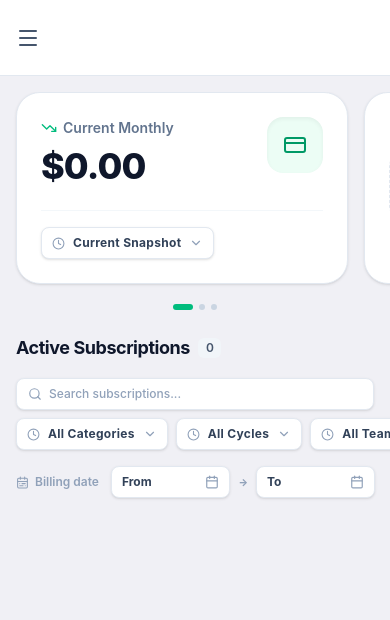
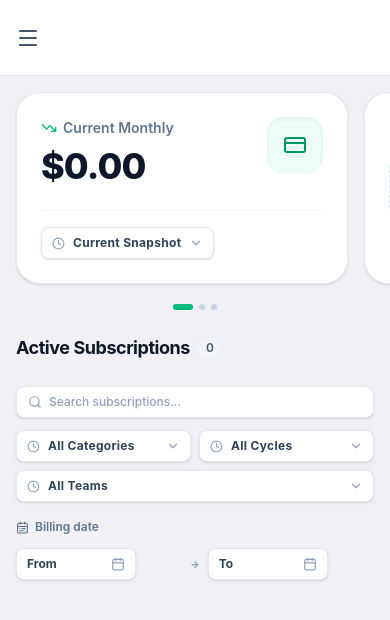
Before and after one commit to rajputshashank003/CostOp, a React (Vite) app in the folder client/: page /home in a window 390 px wide. Shown: the top 620 px of the page. Built offline with nearby package versions, Linux system fonts and the light colour scheme; no server answers.

Commit message:
fix: styles

```diff
--- a/client/src/components/MobileNav/MobileNav.tsx
+++ b/client/src/components/MobileNav/MobileNav.tsx
@@ -1,6 +1,6 @@
 import { useState, useEffect } from "react";
 import { Link, useLocation } from "react-router-dom";
-import { LayoutDashboard, LogOut, Receipt, History as HistoryIcon, Users, Settings, Menu, X } from "lucide-react";
+import { LayoutDashboard, LogOut, Receipt, History as HistoryIcon, Users, Settings, Menu, X, Inbox } from "lucide-react";
 import { useUser } from "../../hooks/useUser";
 import { motion, AnimatePresence } from "framer-motion";
 
@@ -101,6 +101,14 @@ export default function MobileNav() {
                                 <motion.div className="group-hover:scale-110 transition-transform"><Users size={20} /></motion.div>
                                 Members
                             </MotionLink>
+                            <MotionLink whileTap={{ scale: 0.98 }} onClick={() => setIsOpen(false)} to="/requests" className={`flex items-center gap-3 px-4 py-3.5 rounded-xl font-medium transition-colors group ${location.pathname === '/requests' ? 'bg-indigo-50 text-indigo-700' : 'text-slate-600 hover:bg-slate-50'}`}>
+                                <motion.div className="group-hover:scale-110 transition-transform"><Inbox size={20} /></motion.div>
+                                Requests
+                            </MotionLink>
+                            <MotionLink whileTap={{ scale: 0.98 }} onClick={() => setIsOpen(false)} to="/profile" className={`flex items-center gap-3 px-4 py-3.5 rounded-xl font-medium transition-colors group ${location.pathname === '/profile' ? 'bg-emerald-50 text-emerald-700' : 'text-slate-600 hover:bg-slate-50'}`}>
+                                <motion.div className="group-hover:scale-110 transition-transform"><Users size={20} /></motion.div>
+                                Profile
+                            </MotionLink>
                             <MotionLink whileTap={{ scale: 0.98 }} onClick={() => setIsOpen(false)} to="#" className="flex items-center gap-3 px-4 py-3.5 rounded-xl text-slate-600 hover:bg-slate-50 font-medium transition-colors group">
                                 <motion.div className="group-hover:rotate-45 transition-transform"><Settings size={20} /></motion.div>
                                 Settings
--- a/client/src/screens/History/components/HistoryToolbar.tsx
+++ b/client/src/screens/History/components/HistoryToolbar.tsx
@@ -32,16 +32,16 @@ export default function HistoryToolbar() {
 
     return (
         <div className="flex flex-col gap-3 mb-6">
-            <div className="flex flex-col md:flex-row md:items-center justify-between gap-4">
-                <h3 className="text-lg font-bold text-slate-900 tracking-tight flex items-center gap-2">
+            <div className="flex flex-col lg:flex-row lg:items-center justify-between gap-4">
+                <h3 className="text-lg whitespace-nowrap font-bold text-slate-900 tracking-tight flex items-center gap-2">
                     Archived Subscriptions
                     <span className="bg-slate-100 text-slate-600 px-2 py-0.5 rounded-md text-xs font-semibold">
                         {size(archived)}
                     </span>
                 </h3>
 
-                <div className="flex flex-col sm:flex-row items-center gap-2 sm:gap-3 w-full md:w-auto">
-                    <div className="relative w-full sm:w-[200px]">
+                <div className="flex flex-col xl:flex-row items-start xl:items-center gap-3 w-full xl:w-auto mt-2 md:mt-0">
+                    <div className="relative w-full xl:w-[220px]">
                         <Search size={14} className="absolute left-3 top-1/2 -translate-y-1/2 text-slate-400" />
                         <input
                             type="text"
@@ -52,12 +52,15 @@ export default function HistoryToolbar() {
                         />
                     </div>
 
-                    <div className="flex items-center gap-2 w-full sm:w-auto">
+                    <div className="grid grid-cols-2 sm:flex sm:flex-wrap items-center gap-2 w-full xl:w-auto">
+                        <div className="w-full sm:w-auto">
                             <TimeframeDropdown
                                 value={filterCategory}
                                 onChange={(v) => setFilterCategory(v as string)}
                                 options={availableCategories}
                             />
+                        </div>
+                        <div className="w-full sm:w-auto">
                             <TimeframeDropdown
                                 value={filterCycle}
                                 onChange={(v) => setFilterCycle(v as string)}
@@ -66,37 +69,42 @@ export default function HistoryToolbar() {
                                     { value: "Monthly", label: "Monthly" },
                                     { value: "Yearly", label: "Yearly" }
                                 ]}
+                                align="left"
                             />
+                        </div>
+                        <div className="col-span-2 sm:col-span-1 w-full sm:w-auto">
                             <TimeframeDropdown
                                 value={filterTeam || "all"}
                                 onChange={(v) => setFilterTeam(v as string)}
                                 options={availableTeams}
+                                align="left"
                             />
+                        </div>
                     </div>
                 </div>
             </div>
 
             {/* Date Range filter row */}
-            <div className="flex items-center gap-3">
-                <span className="flex items-center gap-1.5 text-[12px] font-semibold text-slate-400 flex-shrink-0">
+            <div className="flex flex-col sm:flex-row items-start sm:items-center gap-2 sm:gap-3 mb-2 w-full">
+                <span className="flex items-center gap-1.5 text-[12px] font-semibold text-slate-500 mb-1 sm:mb-0">
                     <CalendarRange size={13} />
                     Billing date
                 </span>
-                <div className="flex items-center gap-2">
-                    <div className="w-[45%]">
+                <div className="flex items-center gap-2 w-full sm:w-auto">
+                    <div className="flex-1 sm:flex-none sm:w-[130px]">
                         <MonthPicker value={dateStart} onChange={setDateStart} placeholder="From" maxDate={dateEnd} />
                     </div>
-                    <span className="text-slate-400 font-extrabold text-[18px] uppercase flex-shrink-0">→</span>
-                    <div className="w-[45%]">
+                    <span className="text-slate-400 font-extrabold text-[10px] uppercase">→</span>
+                    <div className="flex-1 sm:flex-none sm:w-[130px]">
                         <MonthPicker value={dateEnd} onChange={setDateEnd} placeholder="To" minDate={dateStart} align="right" />
                     </div>
                     {hasDateFilter && (
                         <button
                             onClick={() => { setDateStart(""); setDateEnd(""); }}
-                            className="p-1 text-slate-400 hover:text-rose-500 transition-colors flex-shrink-0"
-                            title="Clear date range"
+                            className="p-1.5 bg-slate-100 rounded-md text-slate-500 hover:bg-rose-100 hover:text-rose-600 transition-colors"
+                            title="Clear dates"
                         >
-                            <X size={13} />
+                            <X size={13} className="stroke-[3]" />
                         </button>
                     )}
                 </div>
--- a/client/src/screens/Home/components/ActiveSubscriptions.tsx
+++ b/client/src/screens/Home/components/ActiveSubscriptions.tsx
@@ -45,15 +45,15 @@ export default function ActiveSubscriptions({ localSearch, setLocalSearch, avail
 
     return (
         <div>
-            <div className="flex flex-col md:flex-row md:items-center justify-between mb-4 gap-4">
-                <h3 className="text-lg font-bold text-slate-900 tracking-tight flex items-center gap-2">
+            <div className="flex flex-col lg:flex-row lg:items-center justify-between mb-4 gap-4">
+                <h3 className="text-lg whitespace-nowrap font-bold text-slate-900 tracking-tight flex items-center gap-2">
                     Active Subscriptions
                     <span className="bg-slate-100 text-slate-600 px-2 py-0.5 rounded-md text-xs font-semibold">{size(subscriptions)}</span>
                 </h3>
 
                 {/* Search, Category, Cycle, Team filters */}
-                <div className="flex flex-col sm:flex-row items-center gap-2 sm:gap-3 w-full md:w-auto">
-                    <div className="relative w-full sm:w-[200px]">
+                <div className="flex flex-col xl:flex-row items-start xl:items-center gap-3 w-full xl:w-auto mt-2 md:mt-0">
+                    <div className="relative w-full xl:w-[220px]">
                         <Search size={14} className="absolute left-3 top-1/2 -translate-y-1/2 text-slate-400" />
                         <input
                             type="text"
@@ -64,12 +64,15 @@ export default function ActiveSubscriptions({ localSearch, setLocalSearch, avail
                         />
                     </div>
 
-                    <div className="flex items-center gap-2 w-full sm:w-auto">
+                    <div className="grid grid-cols-2 sm:flex sm:flex-wrap items-center gap-2 w-full xl:w-auto">
+                        <div className="w-full sm:w-auto">
                             <TimeframeDropdown
                                 value={filterCategory}
                                 onChange={(v) => setFilterCategory(v as string)}
                                 options={availableCategories}
                             />
+                        </div>
+                        <div className="w-full sm:w-auto">
                             <TimeframeDropdown
                                 value={filterCycle}
                                 onChange={(v) => setFilterCycle(v as string)}
@@ -78,39 +81,42 @@ export default function ActiveSubscriptions({ localSearch, setLocalSearch, avail
                                     { value: "Monthly", label: "Monthly" },
                                     { value: "Yearly", label: "Yearly" }
                                 ]}
-                            align="right"
+                                align="left"
                             />
+                        </div>
+                        <div className="col-span-2 sm:col-span-1 w-full sm:w-auto">
                             <TimeframeDropdown
                                 value={filterTeam || "all"}
                                 onChange={(v) => setFilterTeam(v as string)}
                                 options={availableTeams}
-                            align="right"
+                                align="left"
                             />
+                        </div>
                     </div>
                 </div>
             </div>
 
             {/* Date Range filter row */}
-            <div className="flex items-center gap-3 mb-6">
-                <span className="flex items-center gap-1.5 text-[12px] font-semibold text-slate-400 flex-shrink-0">
+            <div className="flex flex-col sm:flex-row items-start sm:items-center gap-2 sm:gap-3 mb-6 w-full">
+                <span className="flex items-center gap-1.5 text-[12px] font-semibold text-slate-500 mb-1 sm:mb-0">
                     <CalendarRange size={13} />
                     Billing date
                 </span>
-                <div className="flex items-center gap-2">
-                    <div className="w-[45%]">
+                <div className="flex items-center gap-2 w-full sm:w-auto">
+                    <div className="flex-1 sm:flex-none sm:w-[130px]">
                         <MonthPicker value={dateStart} onChange={setDateStart} placeholder="From" maxDate={dateEnd} />
                     </div>
-                    <span className="text-slate-400 font-extrabold text-[10px] uppercase flex-shrink-0">→</span>
-                    <div className="w-[45%]">
+                    <span className="text-slate-400 font-extrabold text-[10px] uppercase">→</span>
+                    <div className="flex-1 sm:flex-none sm:w-[130px]">
                         <MonthPicker value={dateEnd} onChange={setDateEnd} placeholder="To" minDate={dateStart} align="right" />
                     </div>
                     {(dateStart || dateEnd) && (
                         <button
                             onClick={() => { setDateStart(""); setDateEnd(""); }}
-                            className="p-1 text-slate-400 hover:text-rose-500 transition-colors flex-shrink-0"
-                            title="Clear date range"
+                            className="p-1.5 bg-slate-100 rounded-md text-slate-500 hover:bg-rose-100 hover:text-rose-600 transition-colors"
+                            title="Clear dates"
                         >
-                            <X size={13} />
+                            <X size={13} className="stroke-[3]" />
                         </button>
                     )}
                 </div>
--- a/client/src/screens/Requests/Requests.tsx
+++ b/client/src/screens/Requests/Requests.tsx
@@ -43,7 +43,7 @@ function RequestCard({ req, isAdmin, onApprove, onReject }: any) {
                 </span>
             </div>
 
-            <div className="mt-4 grid grid-cols-2 sm:grid-cols-3 gap-3">
+            <div className={`mt-4 grid gap-3 ${isAdmin ? "grid-cols-2 sm:grid-cols-3" : "grid-cols-2"}`}>
                 <div className="bg-slate-50 rounded-xl p-3">
                     <p className="text-[11px] text-slate-400 font-bold uppercase tracking-wide mb-1">Cost</p>
                     <p className="font-bold text-slate-800 flex items-center gap-1">
@@ -54,10 +54,12 @@ function RequestCard({ req, isAdmin, onApprove, onReject }: any) {
                     <p className="text-[11px] text-slate-400 font-bold uppercase tracking-wide mb-1">Seats</p>
                     <p className="font-bold text-slate-800">{req.seat_count || 1}</p>
                 </div>
+                {isAdmin && (
                     <div className="bg-slate-50 rounded-xl p-3 col-span-2 sm:col-span-1">
                         <p className="text-[11px] text-slate-400 font-bold uppercase tracking-wide mb-1">Requested By</p>
                         <p className="font-bold text-slate-800 truncate">{req.requester_name || "—"}</p>
                     </div>
+                )}
             </div>
 
             {req.justification && (
@@ -117,7 +119,8 @@ function RequestsComp() {
                 <div className="flex-1 p-4 sm:p-8 overflow-y-auto">
                     <div className="max-w-3xl mx-auto space-y-6">
 
-                        {/* Request Form — shown to all members */}
+                        {/* Request Form — shown only to regular team members */}
+                        {!isAdmin && (
                             <motion.div
                                 initial={{ opacity: 0, y: 20 }} animate={{ opacity: 1, y: 0 }}
                                 className="bg-white rounded-[1.5rem] border border-slate-200 shadow-sm p-5 sm:p-6"
@@ -185,6 +188,7 @@ function RequestsComp() {
                                     </div>
                                 </form>
                             </motion.div>
+                        )}
 
                         {/* Tabs + List */}
                         <div>
```
Lines whose indentation alone changed are shown as unchanged.
